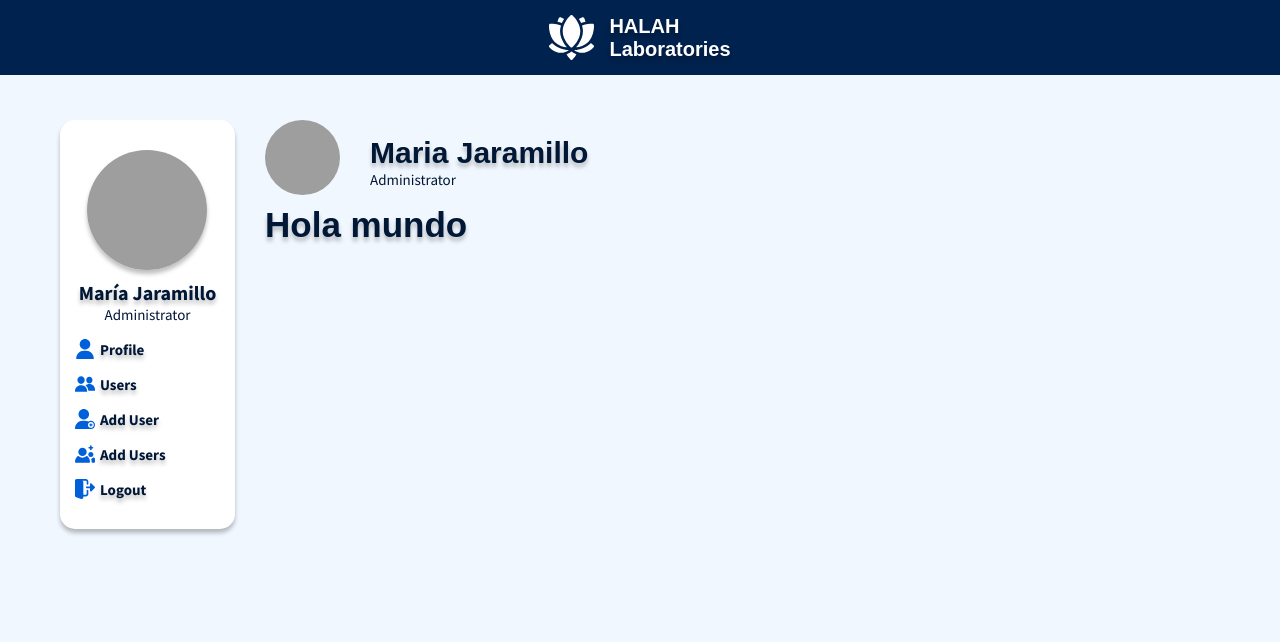
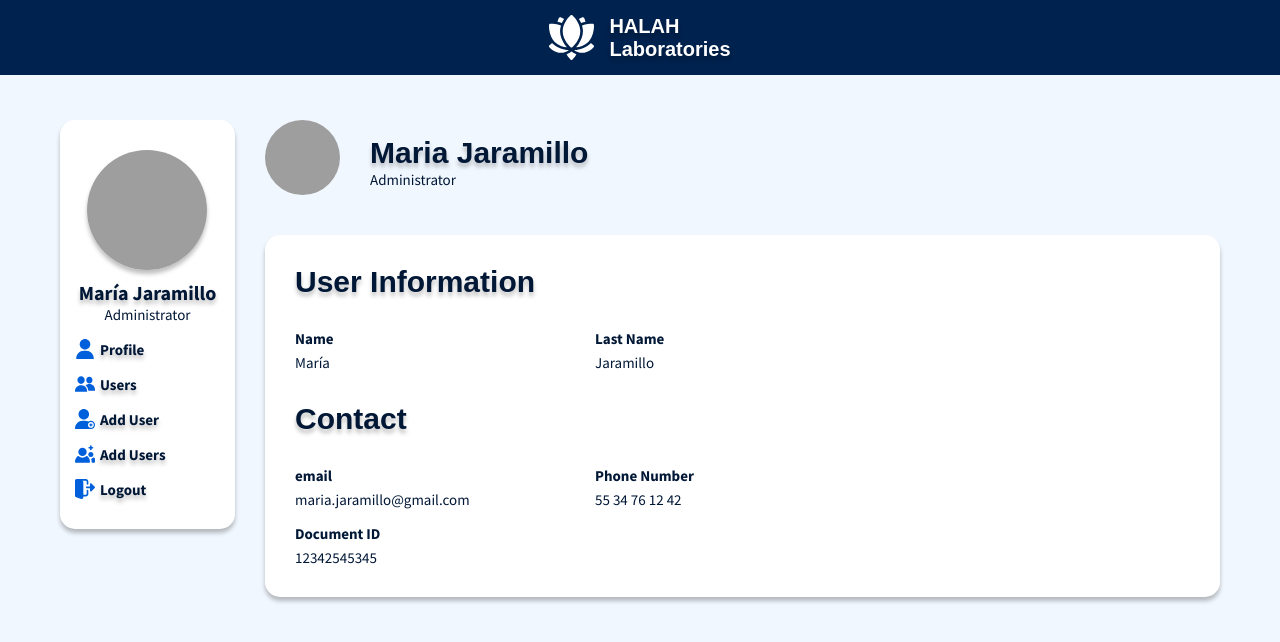
Before and after one commit to hyfi06/HALAH-Laboratories-Platform, a Next.js app: page /profile in a window 1280 px wide. Shown: the top 642 px of the page. Built offline with nearby package versions, Linux system fonts and the light colour scheme; grey boxes are pictures that could not be loaded; a web font is replaced by a local one.

Commit message:
[Add] Add component DataUser

```diff
--- a/src/assets/styles/components/DataUser.scss
+++ b/src/assets/styles/components/DataUser.scss
@@ -0,0 +1,33 @@
+@import '../main.scss';
+
+.admin {
+  @include card;
+  min-width: 690px;
+  min-height: 350px;
+  margin-top: $space_x6;
+  padding-left: $space_x6;
+  display: flex;
+  flex-direction: column;
+  &__information {
+    margin-top: $space_x6;
+    margin-bottom: $space_x6;
+
+    &__container {
+      display: flex;
+      width: 400px;
+      justify-content: space-between;
+    }
+    &__title {
+      margin-bottom: $space;
+      min-width: 300px;
+    }
+    &__list {
+      padding: 0;
+    }
+    &__ID {
+      padding: 0;
+      margin-top: $space_x3;
+      margin-bottom: $space_x6;
+    }
+  }
+}
--- a/src/assets/styles/pages/profile.scss
+++ b/src/assets/styles/pages/profile.scss
@@ -0,0 +1,3 @@
+.data-user {
+  margin-top: 60px;
+}
--- a/src/components/DataUser.jsx
+++ b/src/components/DataUser.jsx
@@ -1,6 +1,35 @@
 import '../assets/styles/components/DataUser.scss';
 
 function DataUser() {
-  return <h1> Hola mundo</h1>;
+  return (
+    <div className='admin'>
+      <h2 className='admin__information'> User Information</h2>
+      <div className='admin__information__container'>
+        <ul className='admin__information__list'>
+          <h4 className='admin__information__title'>Name</h4>
+          <p className='admin__information__data'>María</p>
+        </ul>
+        <ul className='admin__information__list'>
+          <h4 className='admin__information__title'>Last Name</h4>
+          <p className='admin__information__data'>Jaramillo</p>
+        </ul>
+      </div>
+      <h2 className='admin__information'> Contact</h2>
+      <div className='admin__information__container'>
+        <ul className='admin__information__list'>
+          <h4 className='admin__information__title'>email</h4>
+          <p className='admin__information__data'>maria.jaramillo@gmail.com</p>
+        </ul>
+        <ul className='admin__information__list'>
+          <h4 className='admin__information__title'>Phone Number</h4>
+          <p className='admin__information__data'>55 34 76 12 42</p>
+        </ul>
+      </div>
+      <ul className='admin__information__ID'>
+        <h4 className='admin__information__title'>Document ID</h4>
+        <p className='admin__information__data'>12342545345</p>
+      </ul>
+    </div>
+  );
 }
 export default DataUser;
--- a/src/pages/profile.jsx
+++ b/src/pages/profile.jsx
@@ -6,7 +6,7 @@ function Profile() {
   return (
     <>
       <User />
-      <DataUser />
+      <DataUser className='data-user' />
     </>
   );
 }
```
